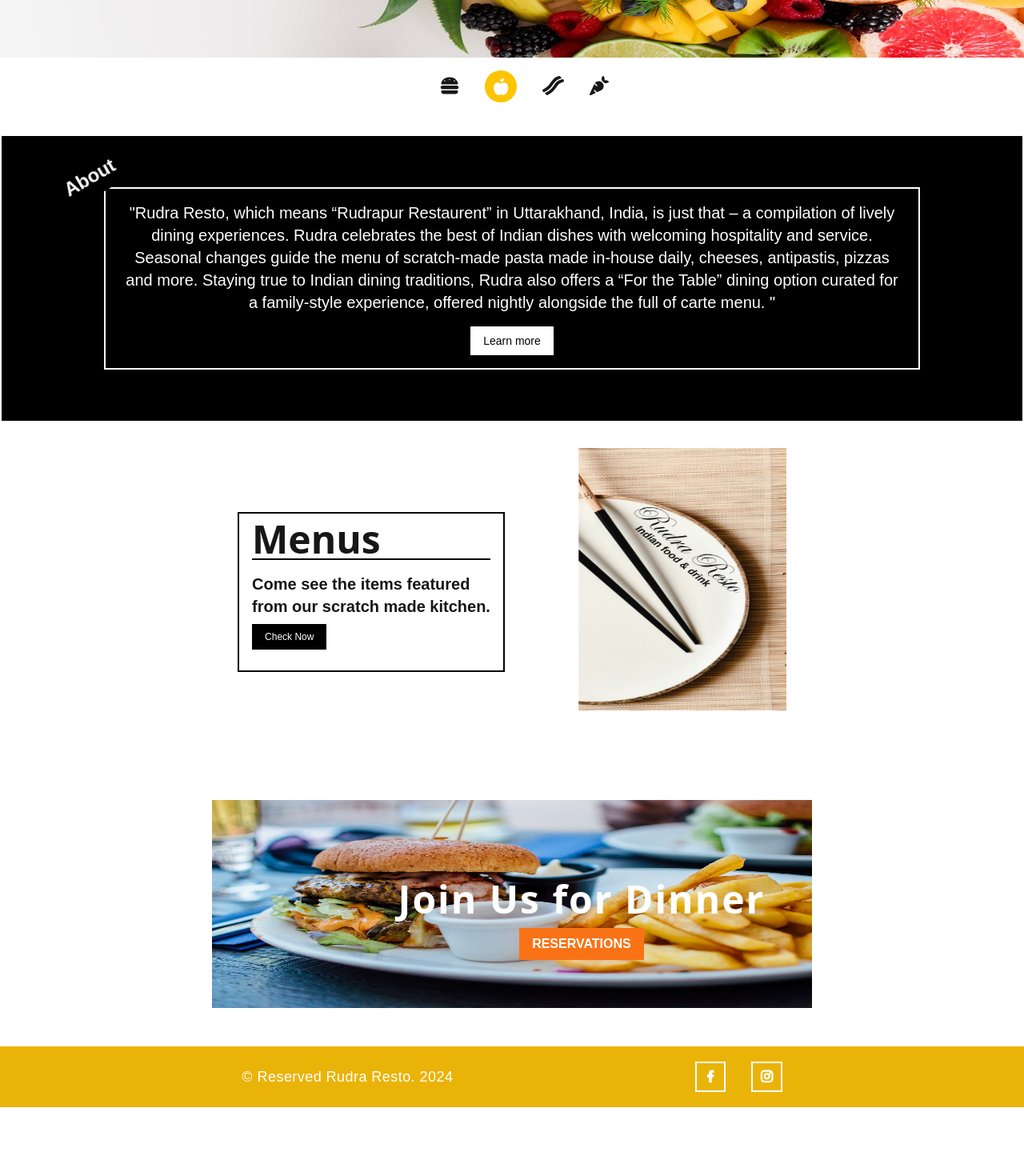
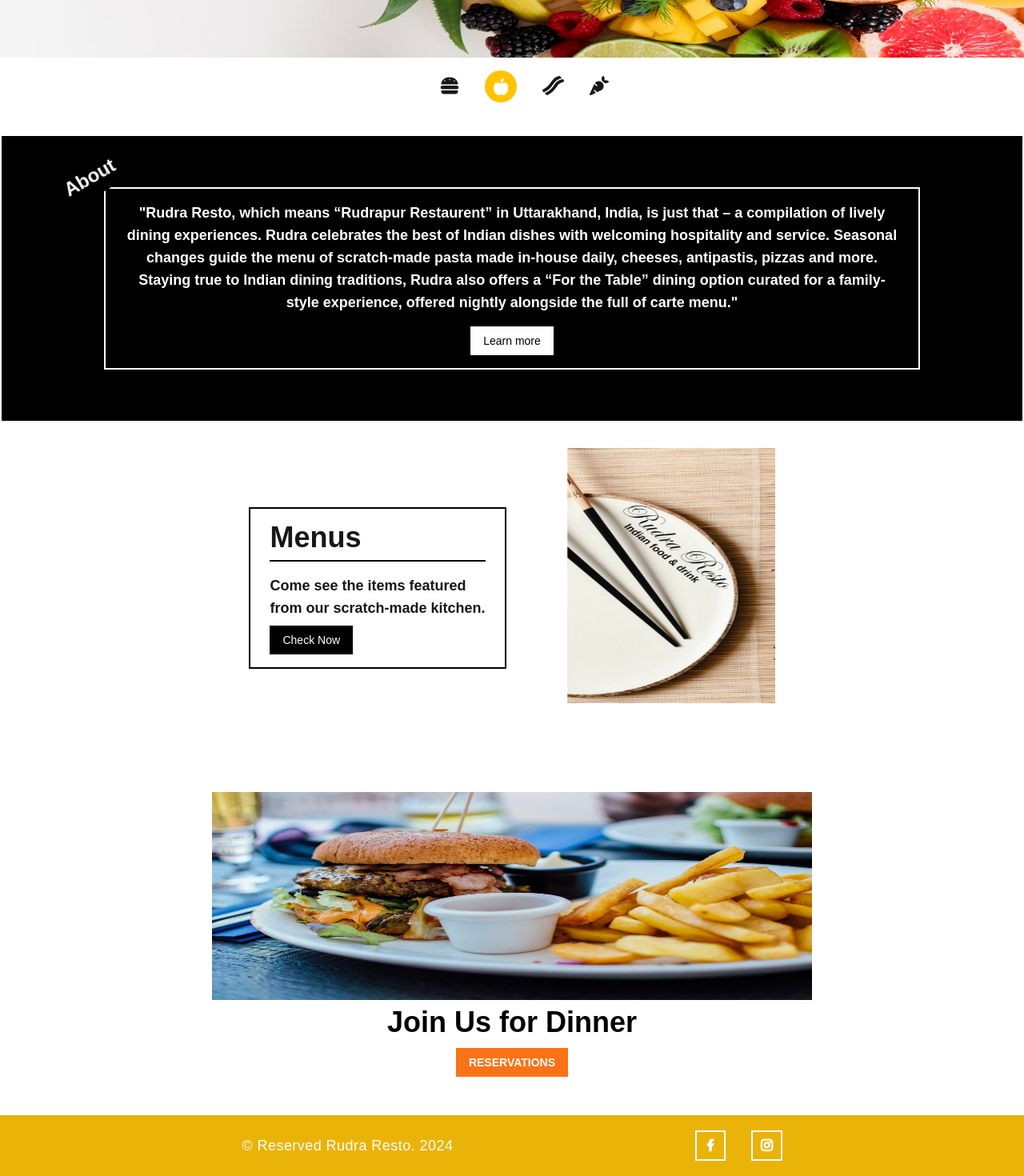
Before and after one commit to NKhan1234/restau, a Next.js app: page / in a window 1280 px wide. Shown: the part 428-1898 px from the top of the page at 80% size. Before the commit the page ends 1812 px from the top, so only its background shows below. Built offline with nearby package versions, Linux system fonts and the light colour scheme.

Commit message:
resto commit

```diff
--- a/src/app/about/page.tsx
+++ b/src/app/about/page.tsx
@@ -7,7 +7,9 @@ export default function About() {
       <Navbar />
       <div className="mt-20">
         <div className="about-img w-full h-[70vh] flex items-center justify-center py-16">
-          <h1 className="text-white text-7xl font-bold">Our Story</h1>
+          <h1 className="text-white text-4xl sm:text-5xl font-semibold md:text-7xl font-bold">
+            Our Story
+          </h1>
         </div>
         <div className="px-[10%] py-[60px] grid gap-y-8">
           <div className="">
--- a/src/app/pages/About.tsx
+++ b/src/app/pages/About.tsx
@@ -6,11 +6,13 @@ import Link from "next/link";
 
 export default function About() {
   useGSAP(() => {
+    const isLargeScreen = window.innerWidth > 768;
+
     gsap.fromTo(
       ".about-h3",
-      { x: -40 },
+      { x: isLargeScreen ? -40 : -20 },
       {
-        x: 40,
+        x: isLargeScreen ? 40 : 20,
         duration: 1.5,
         ease: "power1.inOut",
         yoyo: true,
@@ -21,11 +23,11 @@ export default function About() {
 
   return (
     <div className="relative px-[10%] text-center w-full h-full flex items-center justify-center flex-col gap-4 bg-black text-white border-2 border-solid border-white py-16">
-      <h3 className="about-h3 md:text-2xl font-bold absolute top-[8%] left-[8%] bg-black rounded px-2 py-2 text-white">
+      <h3 className="about-h3 text-md md:text-2xl font-bold absolute top-[8%] left-[8%] bg-black rounded px-2 py-2 text-white">
         About
       </h3>
-      <div className="border border-solid border-white md:border-2 border-solid border-white px-6 py-4 sm:border border-solid border-white px-4 py-2">
-        <h2 className="text-sm font-md leading-3 md:leading-7 pb-4 text-xl font-bold sm:leading-5 pb-2 text-sm font-normal">
+      <div className="border border-solid border-white p-2 md:border-2 border-solid border-white px-6 py-4 sm:border border-solid border-white px-4 py-2">
+        <h2 className="text-xs font-medium leading-2 sm:text-sm leading-4 pb-2  font-normal md:text-lg leading-7 pb-4  font-semibold">
           &quot;Rudra Resto, which means “Rudrapur Restaurent” in Uttarakhand,
           India, is just that – a compilation of lively dining experiences.
           Rudra celebrates the best of Indian dishes with welcoming hospitality
@@ -33,7 +35,7 @@ export default function About() {
           made in-house daily, cheeses, antipastis, pizzas and more. Staying
           true to Indian dining traditions, Rudra also offers a “For the Table”
           dining option curated for a family-style experience, offered nightly
-          alongside the full of carte menu. &quot;
+          alongside the full of carte menu.&quot;
         </h2>
         <button className="btn2 px-4 py-2 outline-none border-none bg-white text-black font-md text-sm">
           <Link href="/about">Learn more</Link>{" "}
--- a/src/app/pages/Dinner.tsx
+++ b/src/app/pages/Dinner.tsx
@@ -3,20 +3,20 @@ import Link from "next/link";
 
 export default function Dinner() {
   return (
-    <div className="flex items-center justify-center flex-col py-12 ">
-      <div className="relative text-center">
+    <div className="flex items-center justify-center flex-col py-6 px-[5%] sm:py-8 md:py-12 px-[10%]">
+      <div className=" text-center">
         <Image
           src="/burger.jpg"
           alt="dinner-img"
           width={750}
           height={220}
-          className="dinner-img"
+          className="dinner-img w-[320px] h-[150px] sm:w-[550px] h-[180px] md:w-[750px] h-[220px]"
         />
-        <div className="absolute top-[40%] left-[31%] ">
-          <h1 className="dinner-h1 text-4xl font-semibold text-white">
+        <div className="">
+          <h1 className="text-2xl font-medium text-black mt-2 sm:text-4xl mt-2 font-semibold">
             Join Us for Dinner
           </h1>
-          <button className="btn4 mt-4 px-4 py-2 outline-none border-none bg-orange-500 text-white font-semibold leading-2">
+          <button className="px-4 py-2 btn4 mt-2  outline-none border-none bg-orange-500 text-white font-semibold leading-2 text-sm sm:px-4 py-2 mt-3">
             <Link href="/book">RESERVATIONS</Link>
           </button>
         </div>
--- a/src/app/pages/Hero.tsx
+++ b/src/app/pages/Hero.tsx
@@ -50,7 +50,7 @@ function Hero() {
       <div className="w-full h-auto hero relative flex items-center justify-center mx-auto">
         <p
           onClick={goToPrevious}
-          className="absolute top-[45%] left-0 rounded-[50%] w-[40px] h-[40px] p-3 bg-black z-50 text-white flex items-center justify-center cursor-pointer"
+          className="absolute top-[45%] left-0 rounded-[50%] w-[40px] h-[40px] p-2 sm:p-3 bg-black z-40 text-white flex items-center justify-center cursor-pointer"
         >
           <i className="ri-arrow-left-line"></i>
         </p>
@@ -67,13 +67,13 @@ function Hero() {
 
         <p
           onClick={goToNext}
-          className="absolute top-[45%] right-0 rounded-[50%] w-[40px] h-[40px] p-3 bg-black text-white z-50 flex items-center justify-center cursor-pointer"
+          className="absolute top-[45%] right-0 rounded-[50%] w-[40px] h-[40px] p-2 sm:p-3 bg-black text-white z-40 flex items-center justify-center cursor-pointer"
         >
           <i className="ri-arrow-right-line"></i>
         </p>
       </div>
 
-      <div className="absolute mt-4 left-[43%] flex items-center justify-center gap-x-8">
+      <div className="absolute mt-4 left-[43%]  items-center justify-center gap-x-8 hidden lg:flex">
         <p className={show === 0 ? "change" : "before"}>
           <FontAwesomeIcon icon={faBurger} />
         </p>
--- a/src/app/pages/Menu.tsx
+++ b/src/app/pages/Menu.tsx
@@ -3,25 +3,28 @@ import Link from "next/link";
 
 export default function Menu() {
   return (
-    <div className="flex items-center justify-center bg-white gap-2  w-full h-full py-8 px-[10%] sm:flex items-center justify-center bg-white gap-2  w-full h-full py-8 px-[10%] md:flex items-center justify-center bg-white gap-8  w-full h-full py-8 px-[10%]">
-      <div className="h-auto border-1 border-black border-solid px-3 py-2 sm:h-auto border-1 border-black border-solid px-4 py-2 md:h-[200px] border-2 border-black border-solid px-4 py-2">
-        <h2 className="menu-h2 text-3xl font-normal border-b-1 border-black border-solid sm:text-4xl font-semibold border-b-1 border-black border-solid md:text-5xl font-semibold border-b-2 border-black border-solid">
+    <div className="flex flex-col items-center justify-center bg-white gap-4 w-full h-full py-6 px-[5%] sm:flex-row sm:py-8 sm:px-[10%]">
+      {/* Left Section */}
+      <div className="h-auto border border-black border-solid px-3 py-2 sm:border-2 border-black border-solid px-4 py-2 md:px-6 py-4">
+        <h2 className="text-xl font-normal border-b sm:border-b-2 border-black pb-2 sm:text-3xl sm:font-semibold md:text-4xl">
           Menus
         </h2>
-        <p className="text-sm font-normal sm:text-lg font-semibold md:text-xl font-bold m-0 pt-4 pb-2">
-          Come see the items featured <br /> from our scratch made kitchen.
+        <p className="text-sm font-normal pt-4 pb-2 sm:text-base sm:font-medium md:text-lg md:font-bold">
+          Come see the items featured <br /> from our scratch-made kitchen.
         </p>
-        <button className="btn3 px-3 py-1.5 outline-none border-none bg-black text-xs font-normal md: px-4 py-2 outline-none border-none bg-black text-sm font-normal text-white ">
+        <button className="bg-black text-white text-xs px-4 py-2 md:text-sm">
           <Link href="/menu">Check Now</Link>
         </button>
       </div>
-      <div className="">
+
+      {/* Right Section */}
+      <div>
         <Image
           src="/plate-text.png"
           alt="plate-img"
           width={320}
           height={370}
-          className="menu-img w-[250px] h-[280px] sm:w-[280px] h-[300px] md:w-[320px] h-[350px]"
+          className="w-[250px] h-[280px] hidden sm:block w-[280px] sm:h-[300px] md:w-[320px] md:h-[350px]"
         />
       </div>
     </div>
```
